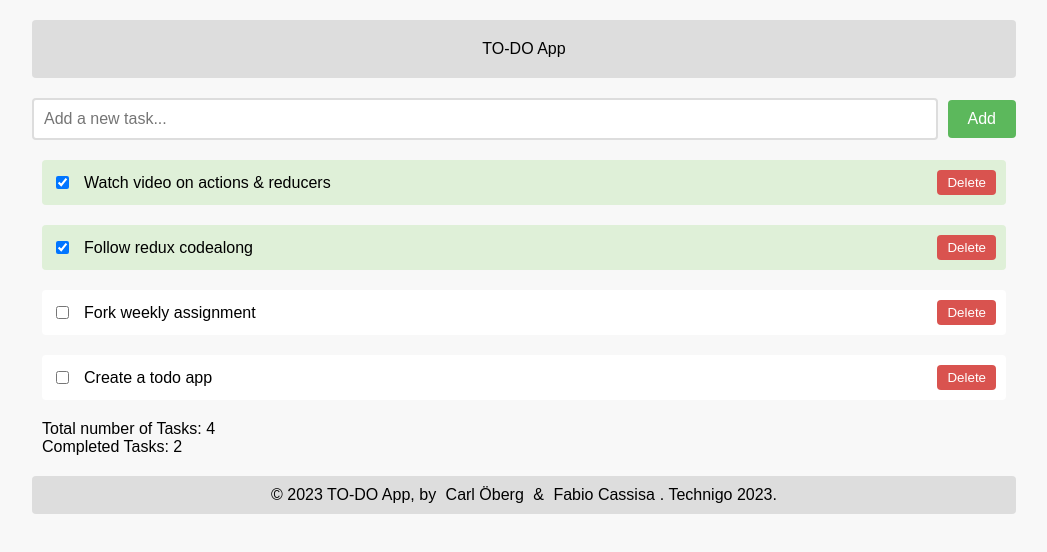
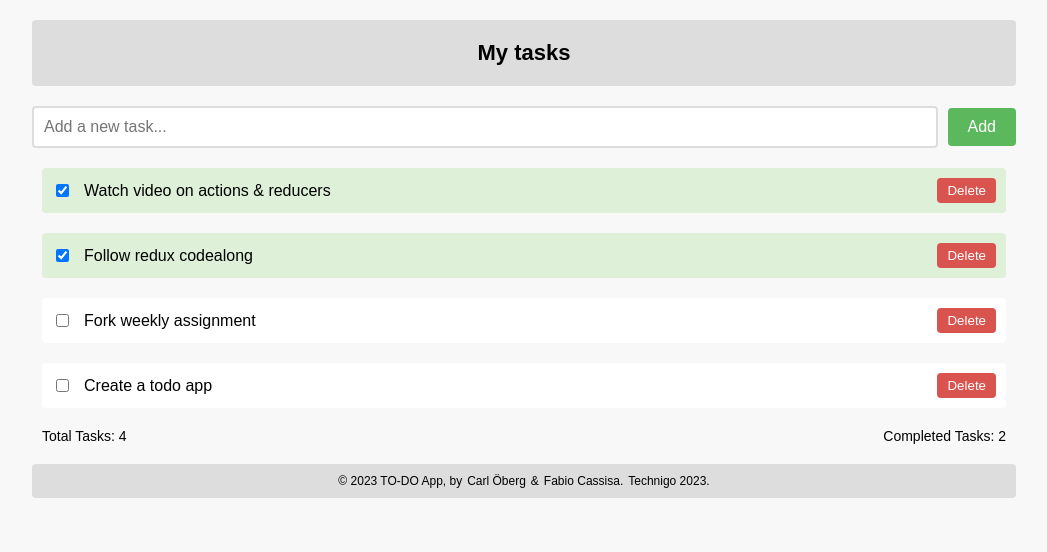
Before and after one commit to Calleobe/Todo, a React (Vite) app: page / in a window 1280 px wide. Shown: the top 552 px of the page, without its empty margins (116-1163 px from the left). Built offline with nearby package versions, Linux system fonts and the light colour scheme.

Commit message:
added some more styling

```diff
--- a/src/components/Footer.jsx
+++ b/src/components/Footer.jsx
@@ -3,6 +3,7 @@ import styled from "styled-components";
 
 const StyledFooter = styled.footer`
   text-align: center;
+  font-size: 12px;
   padding: 10px;
   background-color: #ddd;
   color: black;
@@ -29,15 +30,15 @@ const StyledLink = styled.a`
 const Footer = () => {
   return (
     <StyledFooter>
-      &copy; 2023 TO-DO App, by{" "}
+      &copy; 2023 TO-DO App, by
       <StyledLink href="https://github.com/Calleobe" target="_blank" rel="noopener noreferrer">
         Carl Öberg
-      </StyledLink>{" "}
-      &{" "}
+      </StyledLink>
+      &
       <StyledLink href="https://github.com/fabio-cassisa" target="_blank" rel="noopener noreferrer">
-        Fabio Cassisa
+        Fabio Cassisa.
       </StyledLink>
-      . Technigo 2023.
+      Technigo 2023.
     </StyledFooter>
   );
 };
--- a/src/components/Header.jsx
+++ b/src/components/Header.jsx
@@ -5,12 +5,14 @@ const StyledHeader = styled.header`
   padding: 20px;
   background-color: #ddd;
   color: black;
+  font-size: 22px;
+  font-weight: bold;
   border-radius: 4px;
   margin-bottom: 20px;
 `;
 
 const Header = () => {
-  return <StyledHeader>TO-DO App</StyledHeader>;
+  return <StyledHeader>My tasks</StyledHeader>;
 };
 
 export default Header;
--- a/src/components/TaskList.jsx
+++ b/src/components/TaskList.jsx
@@ -4,6 +4,12 @@ import styled from "styled-components";
 
 const StyledTaskList = styled.div`
   margin: 10px;
+`;
+
+const TaskData = styled.div`
+  display: flex;
+  justify-content: space-between;
+  font-size: 14px;
 `;
 
 const TaskList = () => {
@@ -15,8 +21,10 @@ const TaskList = () => {
       {tasks.map((task) => (
         <TaskItem key={task.id} task={task} />
       ))}
-      <div>Total number of Tasks: {tasks.length}</div>
-      <div>Completed Tasks: {completedTasksCount}</div>
+      <TaskData>
+        <div>Total Tasks: {tasks.length}</div>
+        <div>Completed Tasks: {completedTasksCount}</div>
+      </TaskData>
     </StyledTaskList>
   );
 };
```
